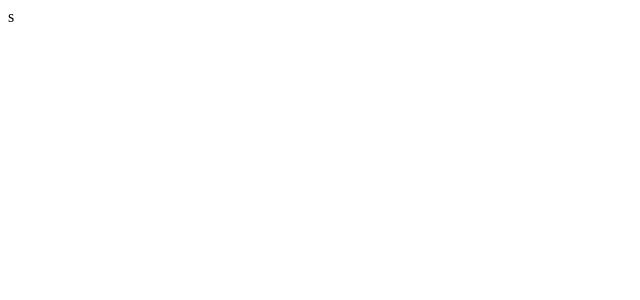
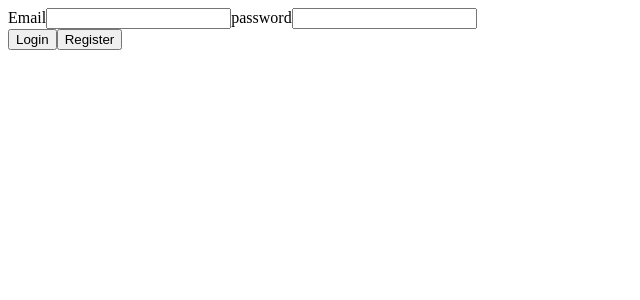
Before and after one commit to Bruends/notepad-frontend, a React (Create React App) app: page / in a window 1280 px wide. Shown: the top 300 px of the page, without its empty margins (0-640 px from the left). Built offline with nearby package versions, Linux system fonts and the light colour scheme.

Commit message:
finishing login, register functions

```diff
--- a/package.json
+++ b/package.json
@@ -3,8 +3,10 @@
   "version": "0.1.0",
   "private": true,
   "dependencies": {
+    "axios": "^0.18.0",
     "react": "^16.2.0",
     "react-dom": "^16.2.0",
+    "react-router-dom": "^4.2.2",
     "react-scripts": "1.1.1"
   },
   "scripts": {
--- a/src/App.js
+++ b/src/App.js
@@ -1,11 +1,48 @@
 import React, { Component } from 'react';
+import { BrowserRouter as Router, Route } from 'react-router-dom';
+
+import Login from './pages/Login';
+import Notepad from './pages/Notepad';
+import ProtectedRoute from './components/ProtectedRoute/';
 
 class App extends Component {
+  constructor(props){
+    super(props);
+    this.state = {
+      token: null,
+    }
+    this.setToken = this.setToken.bind(this);
+    this.isAuthenticated = this.isAuthenticated.bind(this);
+  }
+
+  setToken(token){
+    this.setState({ token });
+  }
+
+  destroyToken(){
+    this.setState({ token: null });
+  }
+
+  isAuthenticated(){
+    return false;
+  }
+
   render() {
     return (
-      <div className="App">
-        s
-      </div>
+      <Router>
+        <div className="App">
+          <Route exact path='/' render={(props) => (
+            <Login {...props} setToken={this.setToken} />
+          )} />
+
+          <ProtectedRoute
+            exact path='/notepad'
+            isAuthenticated={this.isAuthenticated}
+            component={(props) => (
+              <Notepad {...props} />
+            )} />
+        </div>
+      </ Router>
     );
   }
 }
--- a/src/components/LoginForm/index.js
+++ b/src/components/LoginForm/index.js
@@ -0,0 +1,120 @@
+import React, { Component } from 'react';
+
+class LoginForm extends Component {
+  constructor(props){
+    super(props);
+    this.state = {
+      isRegistering: false,
+      email: '',
+      password: '',
+      passwordConfirm: '',
+      error: null,
+    }
+
+    this.toggleMode = this.toggleMode.bind(this);
+    this.handleSubmit = this.handleSubmit.bind(this);
+  }
+
+  componentWillReceiveProps(nextProps){
+    const { error } = nextProps;
+    if(error !== null ){
+      this.setState({ error });
+    }
+  }
+
+
+  async handleSubmit(e){
+    e.preventDefault();
+    console.log('hai');
+
+    // if passwords doenst match on register
+    if(this.state.isRegistering && this.state.password != this.state.passwordConfirm){
+      this.setState({ error: 'passwords dont match' })
+      return;
+    }
+
+    const {email, password} = this.state;
+      const userData = {
+        email,
+        password
+      }
+
+    if(!this.state.isRegistering) {
+      await this.props.handleLogin(userData);
+
+    } else {
+      await this.props.handleRegister(userData);
+    }
+  }
+
+  toggleMode(e) {
+    e.preventDefault();
+
+    // invert isRegistering status
+    if(this.state.isRegistering) {
+      this.setState({ error: null, isRegistering: false });
+    } else {
+      this.setState({ error: null, isRegistering: true });
+    }
+  }
+
+  render() {
+    return (
+      <form onSubmit={this.handleSubmit}>
+        <label htmlFor="email">Email</label>
+        <input
+          type="email"
+          value={this.state.email}
+          onChange={(e) => this.setState({ email: e.target.value })}
+        />
+
+        <label htmlFor="email">password</label>
+        <input
+          type="password"
+          value={this.state.password}
+          onChange={(e) => this.setState({ password: e.target.value })}
+        />
+
+        {
+          // password confirm, only on register
+          (this.state.isRegistering)
+            ? <div>
+                <label htmlFor="email">Confirm password</label>
+                <input
+                  type="password"
+                  value={this.state.passwordConfirm}
+                  onChange={(e) => this.setState({ passwordConfirm: e.target.value })}
+                />
+              </div>
+            : <div />
+        }
+
+        <button>
+          {
+            (this.state.isRegistering)
+              ? 'Register'
+              : 'Login'
+          }
+        </button>
+
+        <button type="button" onClick={this.toggleMode}>
+          {
+            (this.state.isRegistering)
+              ? 'Login'
+              : 'Register'
+          }
+        </button>
+
+        <span>
+          {
+            (this.state.error !== null)
+            ? this.state.error
+            : ''
+          }
+        </span>
+      </form>
+    );
+  }
+}
+
+export default LoginForm;
--- /dev/null
+++ b/src/components/ProtectedRoute/index.js
@@ -0,0 +1,12 @@
+import React from 'react';
+import { Route, Redirect } from 'react-router-dom';
+
+const ProtectedRoute = ({isAuthenticated ,component: Component, ...rest}) => (
+  <Route {...rest} render={(props) => (
+    (isAuthenticated())
+      ? <Component {...props} />
+      : <Redirect to='/' />
+  )} />
+);
+
+export default ProtectedRoute;
--- a/src/pages/Login.js
+++ b/src/pages/Login.js
@@ -1,24 +1,46 @@
 import React, { Component } from 'react';
 import LoginForm from '../components/LoginForm/';
-import RegisterForm from '../components/RegisterForm/';
+import { getToken, registerUser } from '../utils/authApi';
 
 class Login extends Component {
   constructor (){
     super();
     this.state = {
-      isRegistering: false,
+      error: null,
+    }
+    this.handleLogin = this.handleLogin.bind(this);
+    this.handleRegister = this.handleRegister.bind(this);
+  }
+
+  async handleLogin(userData){
+     try {
+      const res = await getToken(userData);
+      this.props.setToken(res.token);
+      console.log(res.token);
+     } catch (error){
+      this.setState({ error: error.message })
+     }
+  }
+
+  async handleRegister(userData){
+    try {
+     const res = await registerUser(userData);
+     this.props.setToken(res.token);
+     console.log(res.token);
+    } catch (error){
+       this.setState({ error: error.message })
     }
   }
 
   render() {
     return (
-      <div>
-        {
-          (this.state.isRegistering)
-          ? <LoginForm />
-          : <RegisterForm />
-        }
-      </div>
+      <section>
+        <LoginForm
+          error={this.state.error}
+          handleLogin={this.handleLogin}
+          handleRegister={this.handleRegister}
+        />
+      </section>
     );
   }
 }
--- a/src/pages/Notepad.js
+++ b/src/pages/Notepad.js
@@ -4,7 +4,7 @@ class Notepad extends Component {
   render() {
     return (
       <div>
-
+        a
       </div>
     );
   }
--- /dev/null
+++ b/src/utils/authApi.js
@@ -0,0 +1,25 @@
+const axios = require('axios');
+
+const url = 'http://localhost:4000/auth';
+
+export const getToken = async (userData) => {
+  try {
+    const  res = await axios.post(url + '/authenticate', userData);
+    const { token } = res.data;
+    return { token };
+  } catch (err) {
+    const  { error }  = JSON.parse(err.request.response);
+    throw new Error(error);
+  }
+}
+
+export const registerUser = async (userData) => {
+  try {
+    const  res = await axios.post(url + '/register', userData);
+    const { token } = res.data;
+    return { token };
+  } catch (err) {
+    const  { error }  = JSON.parse(err.request.response);
+    throw new Error(error);
+  }
+}
```
Also changed, not shown: src/components/RegisterForm/index.js (deleted), 1 other file (tests, documents, lock files or other folders).
